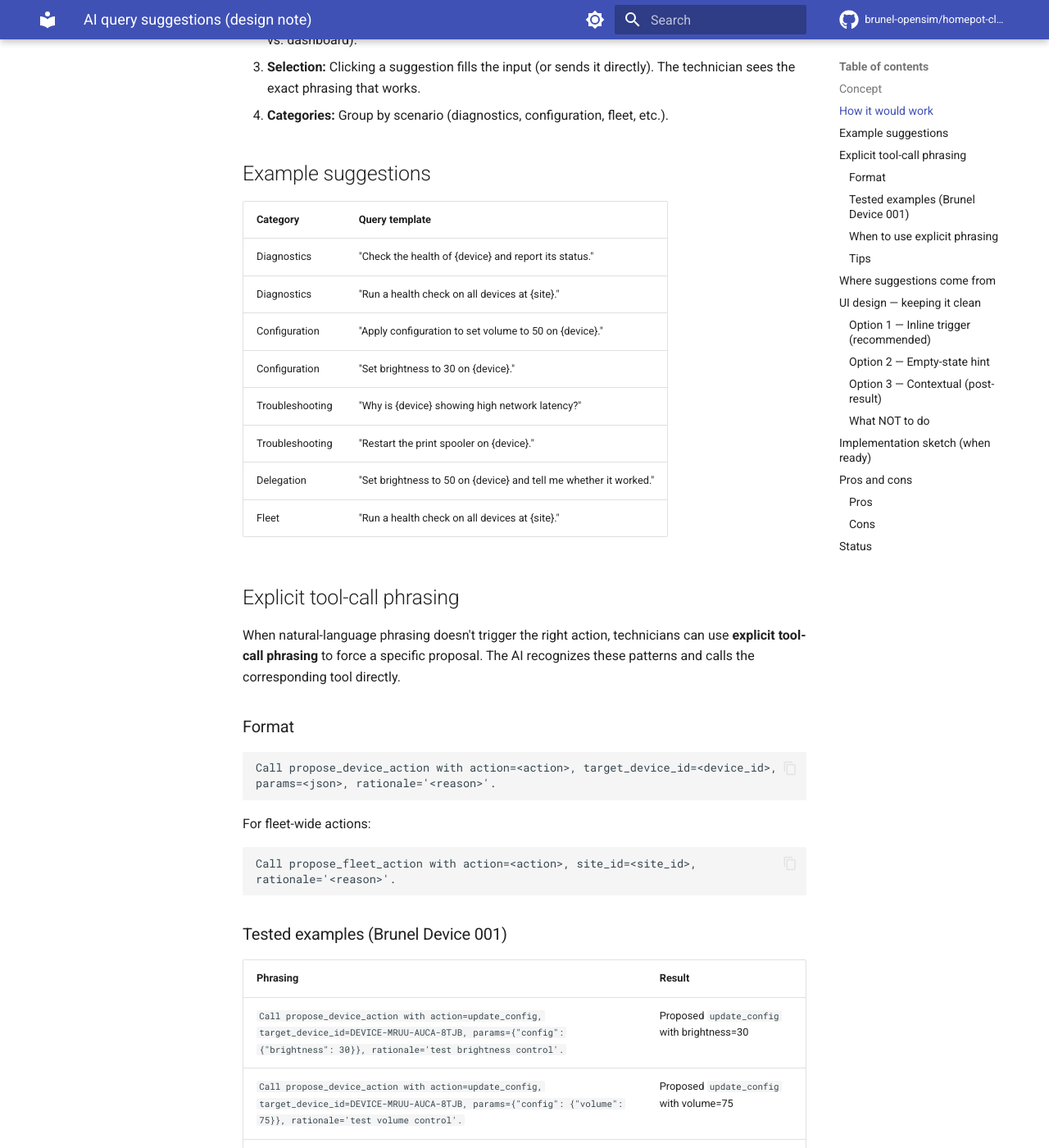
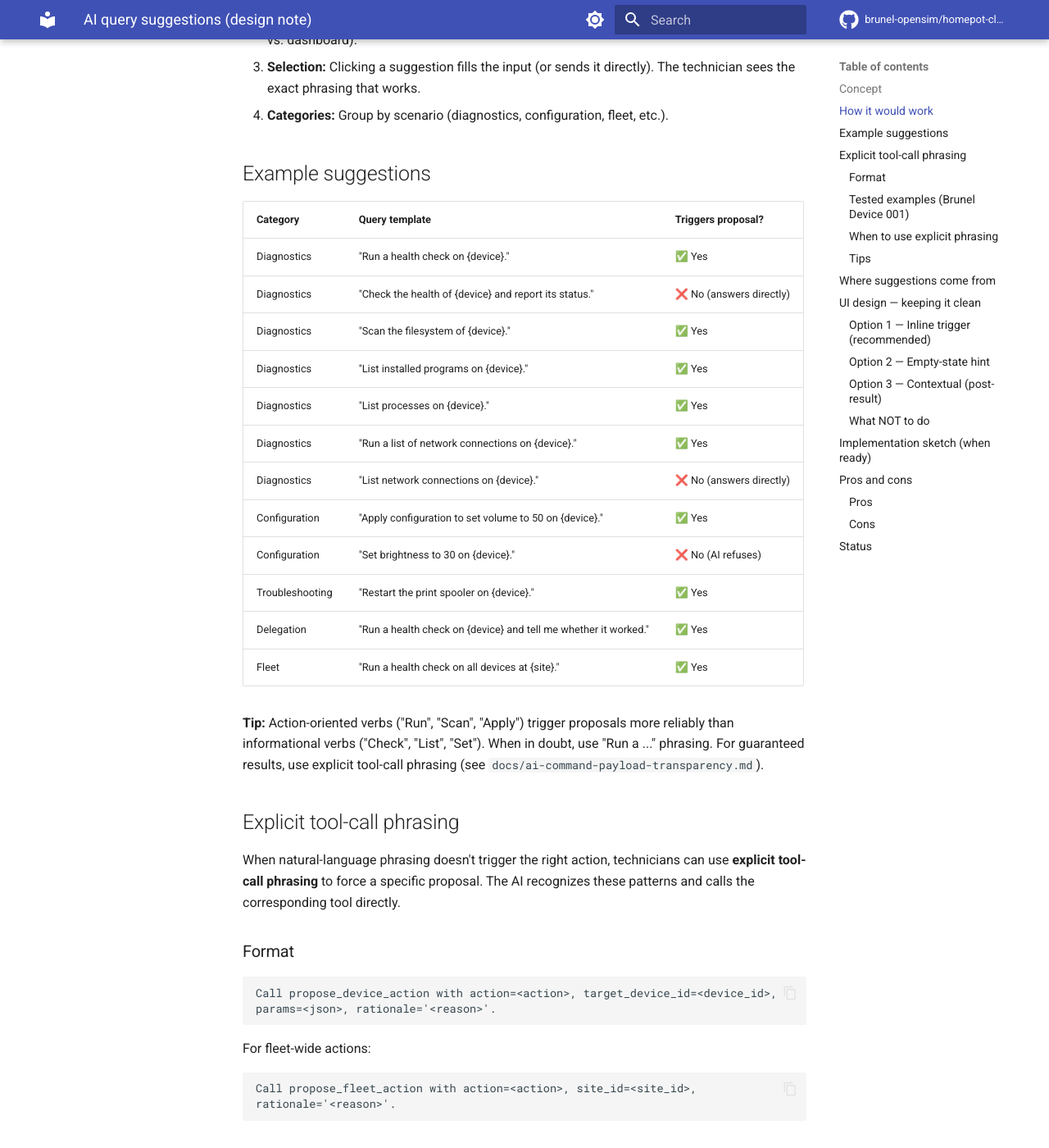
Before and after one commit to brunel-opensim/homepot-client, an MkDocs documentation site: the page built from docs/ai-query-suggestions.md, in a window 1280 px wide and 1400 px high, scrolled down 638 px. Shown: the whole window at 82% size. Built offline with MkDocs 1.6.1 and Material for MkDocs 9.7.7, drawn with Linux system fonts in a browser that asks for light colours; comment, search, counter and statistics services are not loaded; the version menu is left out.

Commit message:
docs: add tested query phrasing results to query suggestions

```diff
--- a/docs/ai-query-suggestions.md
+++ b/docs/ai-query-suggestions.md
@@ -24,16 +24,25 @@ they can pick from or adapt.
 
 ## Example suggestions
 
-| Category | Query template |
-|----------|---------------|
-| Diagnostics | "Check the health of {device} and report its status." |
-| Diagnostics | "Run a health check on all devices at {site}." |
-| Configuration | "Apply configuration to set volume to 50 on {device}." |
-| Configuration | "Set brightness to 30 on {device}." |
-| Troubleshooting | "Why is {device} showing high network latency?" |
-| Troubleshooting | "Restart the print spooler on {device}." |
-| Delegation | "Set brightness to 50 on {device} and tell me whether it worked." |
-| Fleet | "Run a health check on all devices at {site}." |
+| Category | Query template | Triggers proposal? |
+|----------|---------------|-------------------|
+| Diagnostics | "Run a health check on {device}." | ✅ Yes |
+| Diagnostics | "Check the health of {device} and report its status." | ❌ No (answers directly) |
+| Diagnostics | "Scan the filesystem of {device}." | ✅ Yes |
+| Diagnostics | "List installed programs on {device}." | ✅ Yes |
+| Diagnostics | "List processes on {device}." | ✅ Yes |
+| Diagnostics | "Run a list of network connections on {device}." | ✅ Yes |
+| Diagnostics | "List network connections on {device}." | ❌ No (answers directly) |
+| Configuration | "Apply configuration to set volume to 50 on {device}." | ✅ Yes |
+| Configuration | "Set brightness to 30 on {device}." | ❌ No (AI refuses) |
+| Troubleshooting | "Restart the print spooler on {device}." | ✅ Yes |
+| Delegation | "Run a health check on {device} and tell me whether it worked." | ✅ Yes |
+| Fleet | "Run a health check on all devices at {site}." | ✅ Yes |
+
+**Tip:** Action-oriented verbs ("Run", "Scan", "Apply") trigger proposals more
+reliably than informational verbs ("Check", "List", "Set"). When in doubt, use
+"Run a ..." phrasing. For guaranteed results, use explicit tool-call phrasing
+(see `docs/ai-command-payload-transparency.md`).
 
 ## Explicit tool-call phrasing
 
```
